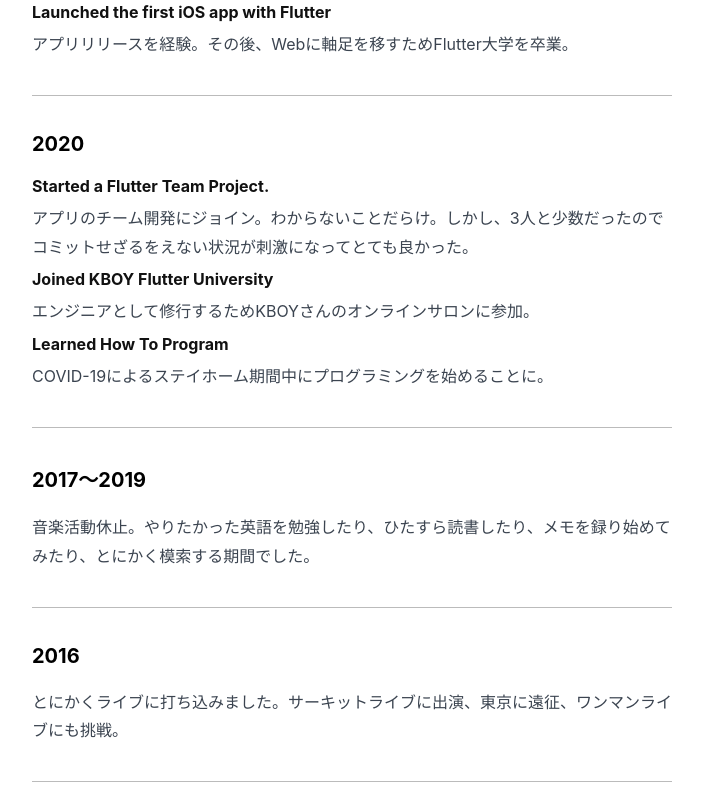
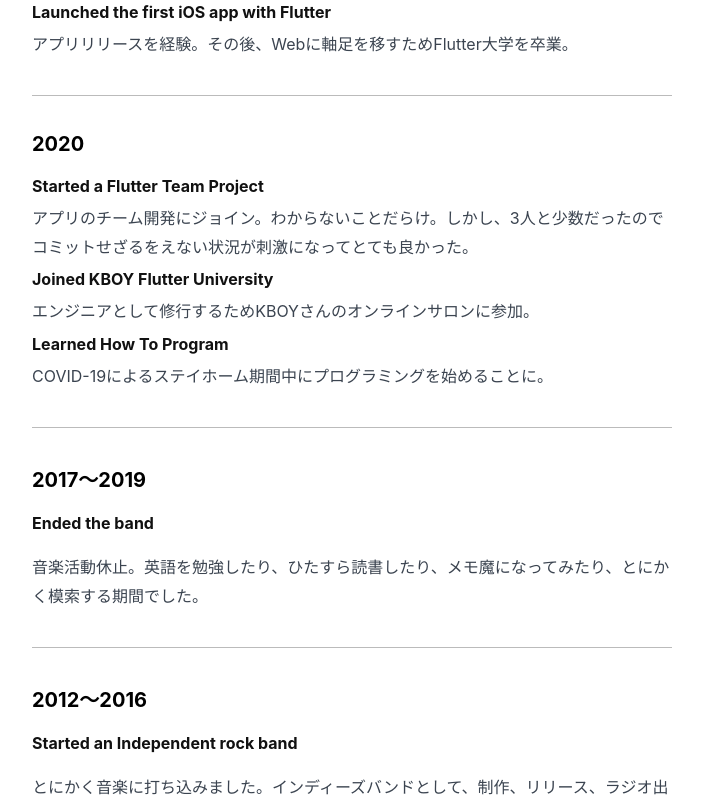
Before and after one commit to shota-akizuki/shota-dev, a Next.js app: page / in a window 1280 px wide. Both pictures are taken after a click on the link "...See More". Shown: the part 603-1403 px from the top of the page, without its empty margins (288-989 px from the left). Built offline with nearby package versions, Linux system fonts and the light colour scheme.

Commit message:
Update timeline contents.

```diff
--- a/components/Timeline.js
+++ b/components/Timeline.js
@@ -18,8 +18,6 @@ export default function Timeline() {
         <h1>Timeline</h1>
         <Year>2021</Year>
         <ul>
-          {/* <li>Joined ▼Riverth Design</li>
-          <p>大阪のデザイン事務所でwebデザイナーとして働くことになりました。</p> */}
           <li>Got Married</li>
           <p>いい出会いに恵まれました。感謝。</p>
           <li>Launched the first iOS app with Flutter</li>
@@ -30,7 +28,7 @@ export default function Timeline() {
         <Divider />
         <Year>2020</Year>
         <ul>
-          <li>Started a Flutter Team Project.</li>
+          <li>Started a Flutter Team Project</li>
           <p>
             アプリのチーム開発にジョイン。わからないことだらけ。しかし、3人と少数だったのでコミットせざるをえない状況が刺激になってとても良かった。
           </p>
@@ -56,16 +54,18 @@ const FullTimeline = () => (
     <div className={styles.timeline}>
       <Divider />
       <Year>2017〜2019</Year>
+      <li>Ended the band</li>
       <ul>
         <p>
-          音楽活動休止。やりたかった英語を勉強したり、ひたすら読書したり、メモを録り始めてみたり、とにかく模索する期間でした。
+          音楽活動休止。英語を勉強したり、ひたすら読書したり、メモ魔になってみたり、とにかく模索する期間でした。
         </p>
       </ul>
       <Divider />
-      <Year>2016</Year>
+      <Year>2012〜2016</Year>
+      <li>Started an Independent rock band</li>
       <ul>
         <p>
-          とにかくライブに打ち込みました。サーキットライブに出演、東京に遠征、ワンマンライブにも挑戦。
+          とにかく音楽に打ち込みました。インディーズバンドとして、制作、リリース、ラジオ出演、ライブツアー、サーキットライブ出演、東京遠征、ワンマンライブにも挑戦。多くの貴重な経験をしました。
         </p>
       </ul>
       <Divider />
@@ -79,7 +79,7 @@ const FullTimeline = () => (
       <ul>
         <li>Started Osaka Kyoiku University</li>
         <p>
-          大阪教育大学大学に入学。18年間住んだ生まれ故郷の愛媛から大阪に引越し。
+          大阪教育大学に入学。18年間住んだ生まれ故郷の愛媛から大阪に引越し。
         </p>
       </ul>
     </div>
```
